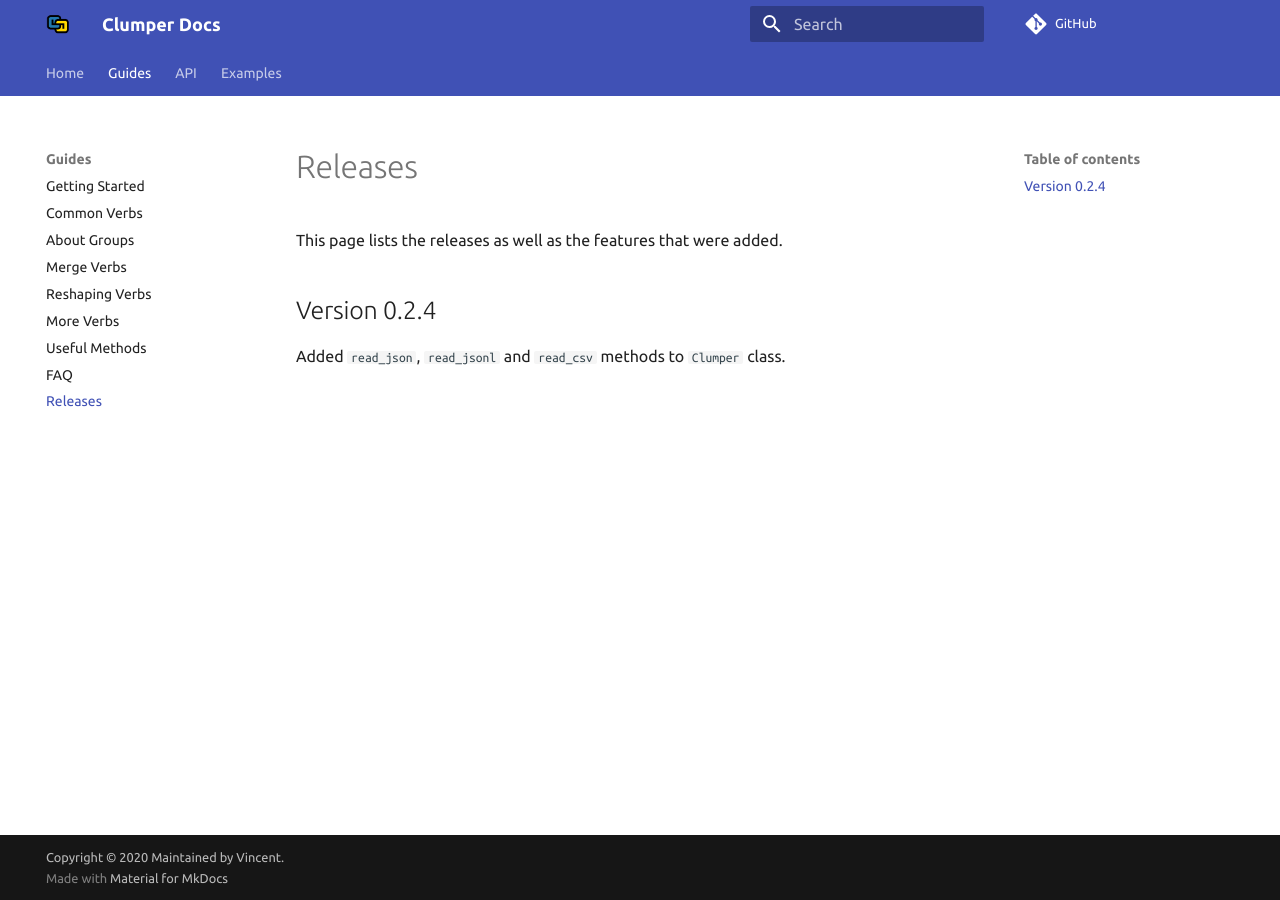
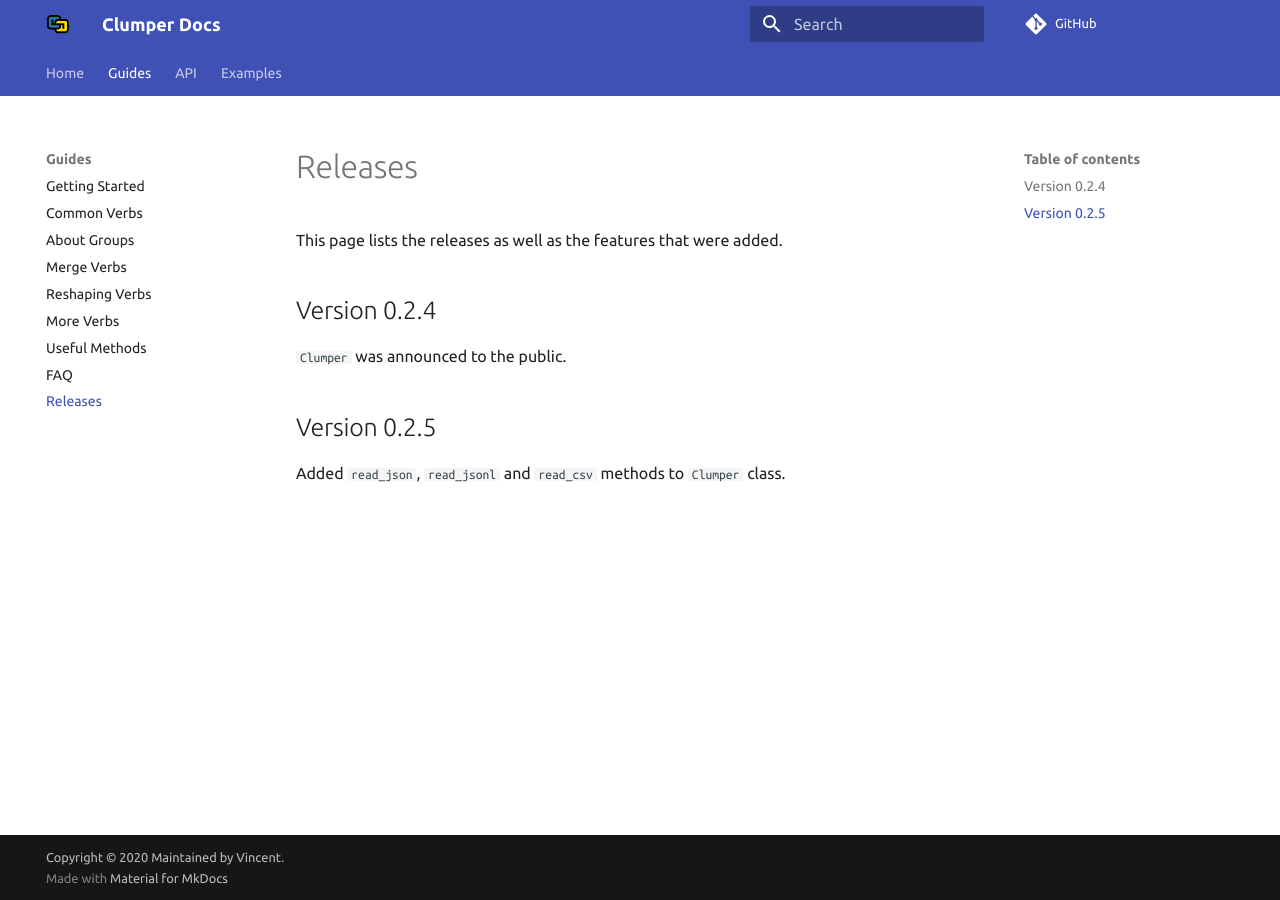
Before and after one commit to koaning/clumper, an MkDocs documentation site: the page built from docs/guides/releases.md, in a window 1280 px wide. Built offline with MkDocs 1.6.1 and Material for MkDocs 9.7.7, drawn with Linux system fonts in a browser that asks for light colours; comment, search, counter and statistics services are not loaded.

Commit message:
Readers version bump (#38)
* standard

* added-date-file

* mroe-docs

* added-imgs

* more

```diff
--- a/docs/guides/releases.md
+++ b/docs/guides/releases.md
@@ -4,4 +4,8 @@ This page lists the releases as well as the features that were added.
 
 ## Version 0.2.4
 
+`Clumper` was announced to the public.
+
+## Version 0.2.5
+
 Added `read_json`, `read_jsonl` and `read_csv` methods to `Clumper` class.
--- a/setup.py
+++ b/setup.py
@@ -19,7 +19,7 @@ dev_packages = test_packages + util_packages + docs_packages
 
 setup(
     name="clumper",
-    version="0.2.4",
+    version="0.2.5",
     packages=find_packages(include=["clumper", "clumper.*"]),
     extras_require={"dev": dev_packages, "test": test_packages},
 )
```
